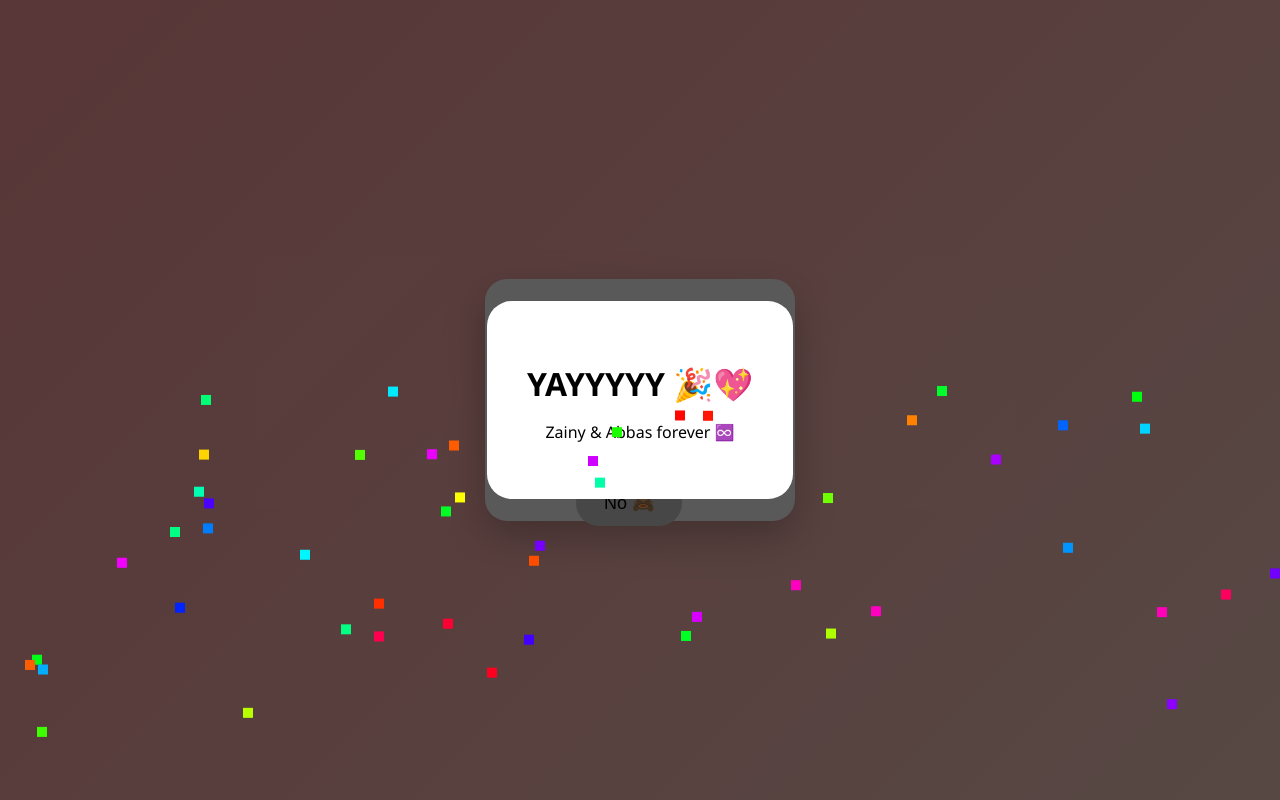
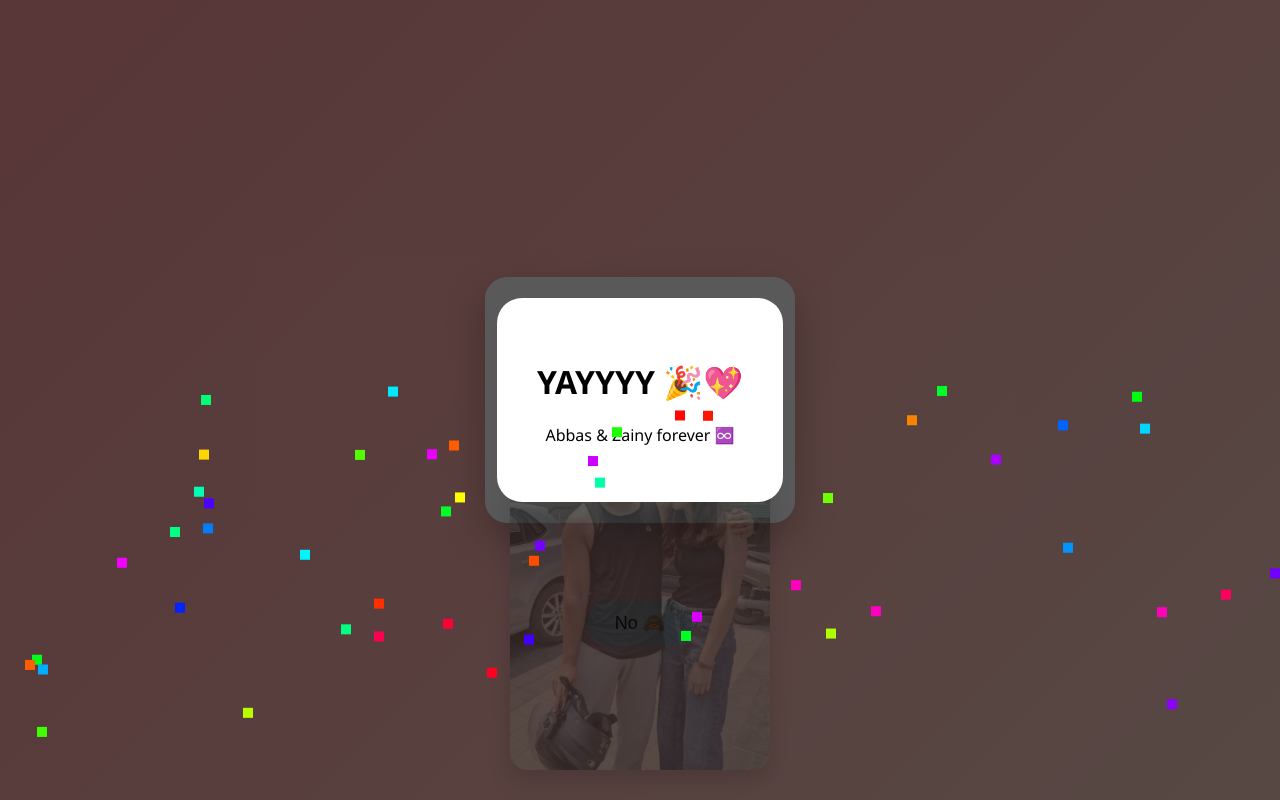
Before and after one commit to abbasa7pro-stack/zainy-lovee, a plain HTML site: page index.html in a window 1280 px wide. Both pictures are taken after a click on the button "Yes 💖". Drawn offline with Linux system fonts and the light colour scheme.

Commit message:
Update index.html

```diff
--- a/index.html
+++ b/index.html
@@ -7,13 +7,13 @@
 <style>
 body {
   margin: 0;
-      height: 100vh;
+  min-height: 100vh;
   display: flex;
   justify-content: center;
   align-items: center;
   background: linear-gradient(135deg, #ff9a9e, #fad0c4);
   font-family: 'Segoe UI', sans-serif;
-      overflow: hidden;
+  overflow-x: hidden;
 }
 
 .card {
@@ -23,16 +23,12 @@
   text-align: center;
   box-shadow: 0 15px 40px rgba(0,0,0,0.25);
   max-width: 320px;
-    }
-
-    h1 {
-      margin-bottom: 10px;
+  z-index: 2;
 }
 
 #cuteText {
   font-size: 18px;
   margin-bottom: 20px;
-      transition: 0.3s;
 }
 
 button {
@@ -41,7 +37,6 @@
   border: none;
   border-radius: 30px;
   cursor: pointer;
-      transition: 0.3s;
 }
 
 #yes {
@@ -52,8 +47,12 @@
 #no {
   background: #ccc;
   position: absolute;
+  top: 75%;
+  left: 50%;
+  transform: translateX(-50%);
 }
 
+/* Popup */
 .popup {
   position: fixed;
   inset: 0;
@@ -61,7 +60,7 @@
   display: none;
   justify-content: center;
   align-items: center;
-      z-index: 10;
+  z-index: 5;
 }
 
 .popup-content {
@@ -73,31 +72,45 @@
 }
 
 @keyframes pop {
-      0% { transform: scale(0.5); }
-      100% { transform: scale(1); }
+  from { transform: scale(0.5); }
+  to { transform: scale(1); }
 }
 
+/* Gallery */
+.gallery {
+  position: fixed;
+  bottom: 25px;
+  width: 100%;
+  text-align: center;
+  display: none;
+  z-index: 3;
+}
+
+.gallery img {
+  width: 260px;
+  max-width: 80%;
+  border-radius: 18px;
+  box-shadow: 0 10px 25px rgba(0,0,0,0.3);
+  transition: opacity 0.8s ease-in-out;
+}
+
+/* Confetti */
 .confetti {
   position: fixed;
   width: 10px;
   height: 10px;
   animation: fall 3s linear infinite;
-      z-index: 20;
+  z-index: 10;
 }
 
 @keyframes fall {
-      0% { transform: translateY(-10px); }
-      100% { transform: translateY(110vh); }
+  from { transform: translateY(-10px); }
+  to { transform: translateY(110vh); }
 }
 </style>
 </head>
 
 <body>
-
-  <!-- Music -->
-  <audio id="music" loop>
-    <source src="tum-se-hi.mp3" type="audio/mpeg">
-  </audio>
 
 <div class="card">
   <h1>Zainy 💕</h1>
@@ -109,9 +122,13 @@
 
 <div class="popup" id="popup">
   <div class="popup-content">
-      <h1>YAYYYYY 🎉💖</h1>
-      <p>Zainy & Abbas forever ♾️</p>
+    <h1>YAYYYY 🎉💖</h1>
+    <p>Abbas & Zainy forever ♾️</p>
   </div>
+</div>
+
+<div class="gallery" id="gallery">
+  <img id="slide" src="photo1.jpeg">
 </div>
 
 <script>
@@ -119,57 +136,71 @@
 const yesBtn = document.getElementById("yes");
 const popup = document.getElementById("popup");
 const cuteText = document.getElementById("cuteText");
-  const music = document.getElementById("music");
+const gallery = document.getElementById("gallery");
+const slide = document.getElementById("slide");
 
 let scale = 1;
 
 const cuteLines = [
   "Aww don’t do this 🥺",
-    "Itna bhi kya bhaav 😭",
+  "Zainy pleaseee 😭",
   "Dil toot jayega 💔",
-    "Zainy pleaseee 🥹",
-    "Okay now you’re just teasing 😜",
-    "Bas kar yaar 😩❤️"
+  "Bas kar yaar 🥹",
+  "You’re teasing now 😜",
+  "Okay this hurts 😩❤️"
 ];
 
-  noBtn.style.top = "60%";
-  noBtn.style.left = "45%";
+["mouseenter","touchstart"].forEach(event => {
+  noBtn.addEventListener(event, () => {
+    cuteText.textContent =
+      cuteLines[Math.floor(Math.random() * cuteLines.length)];
 
-  noBtn.addEventListener("mouseenter", () => {
-    // Change text
-    cuteText.textContent = cuteLines[Math.floor(Math.random() * cuteLines.length)];
-
-    // Shrink button
     scale -= 0.08;
     if (scale < 0.3) scale = 0.3;
-    noBtn.style.transform = `scale(${scale})`;
+    noBtn.style.transform = `translateX(-50%) scale(${scale})`;
 
-    // Move button
-    const x = Math.random() * (window.innerWidth - 100);
-    const y = Math.random() * (window.innerHeight - 50);
-    noBtn.style.left = x + "px";
-    noBtn.style.top = y + "px";
+    noBtn.style.left =
+      Math.random() * (window.innerWidth - 100) + "px";
+    noBtn.style.top =
+      Math.random() * (window.innerHeight - 50) + "px";
+  });
+});
 
-    // Start music on first interaction
-    music.play().catch(() => {});
-  });
+const photos = [
+  "photo1.jpeg","photo2.jpeg","photo3.jpeg",
+  "photo4.jpeg","photo5.jpeg","photo6.jpeg",
+  "photo7.jpeg","photo8.jpeg","photo9.jpeg"
+];
+
+let current = 0;
+
+function startSlideshow() {
+  gallery.style.display = "block";
+  setInterval(() => {
+    current = (current + 1) % photos.length;
+    slide.style.opacity = 0;
+    setTimeout(() => {
+      slide.src = photos[current];
+      slide.style.opacity = 1;
+    }, 500);
+  }, 2500);
+}
 
 yesBtn.addEventListener("click", () => {
   popup.style.display = "flex";
-    music.play().catch(() => {});
+  startSlideshow();
   launchConfetti();
 });
 
 function launchConfetti() {
   for (let i = 0; i < 120; i++) {
-      const confetti = document.createElement("div");
-      confetti.classList.add("confetti");
-      confetti.style.left = Math.random() * 100 + "vw";
-      confetti.style.background = `hsl(${Math.random()*360},100%,50%)`;
-      confetti.style.animationDuration = (Math.random() * 2 + 2) + "s";
-      document.body.appendChild(confetti);
-
-      setTimeout(() => confetti.remove(), 3000);
+    const c = document.createElement("div");
+    c.className = "confetti";
+    c.style.left = Math.random() * 100 + "vw";
+    c.style.background = `hsl(${Math.random()*360},100%,50%)`;
+    c.style.animationDuration = (Math.random()*2+2)+"s";
+    document.body.appendChild(c);
+    setTimeout(() => c.remove(), 3000);
   }
 }
 </script>
```
Lines whose indentation alone changed are shown as unchanged.
